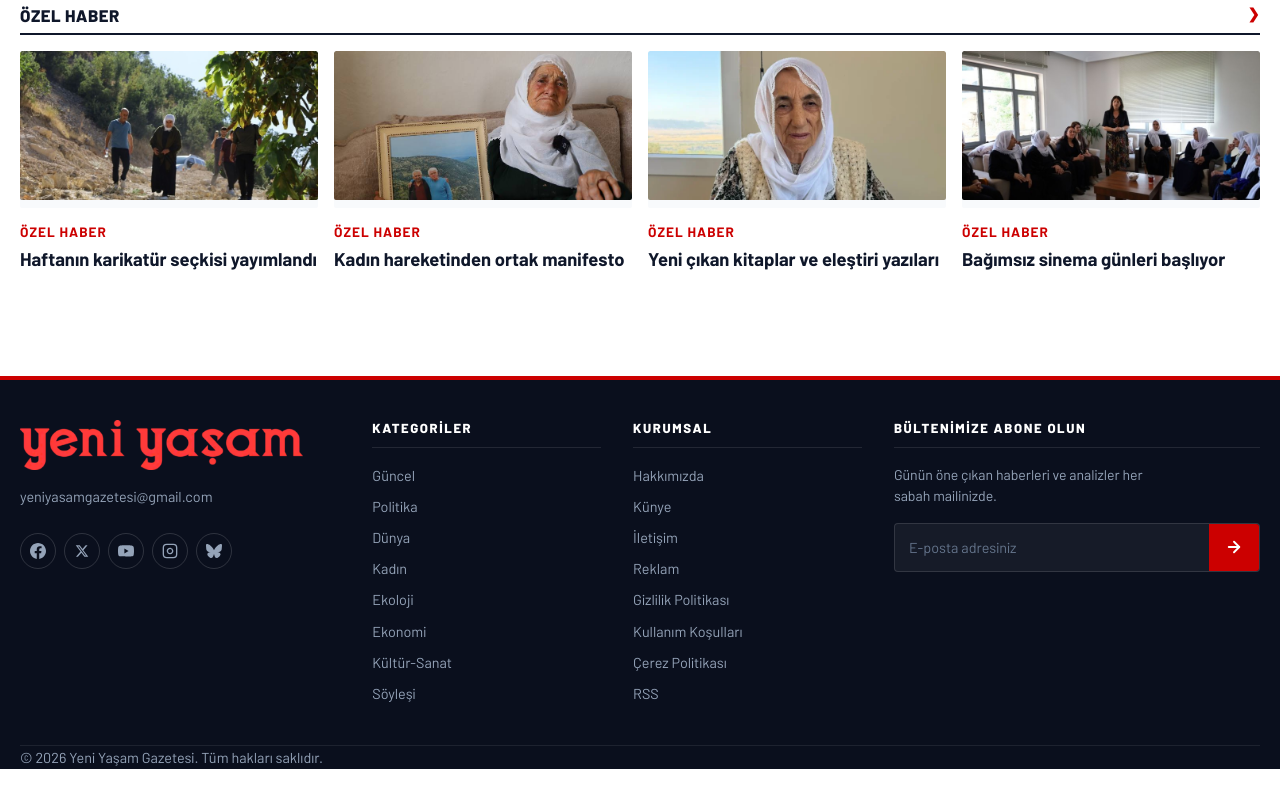
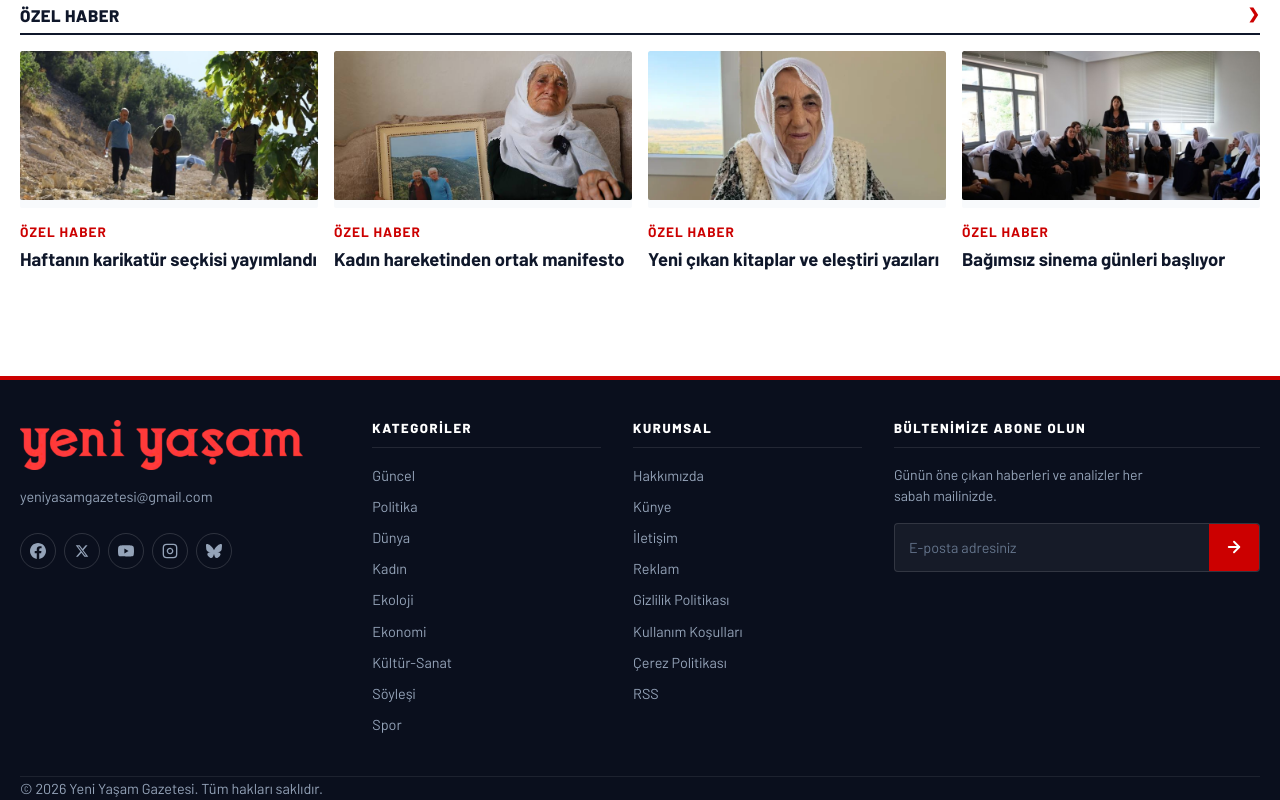
Before and after one commit to Sidilya-Gunes/yeniyasam, a Next.js app: page / in a window 1280 px wide. Shown: the part 6414-7214 px from the top of the page. Before the commit the page ends 7183 px from the top, so only its background shows below. Built offline with nearby package versions, Linux system fonts and the light colour scheme; no server answers.

Commit message:
feat: add Spor category to drawer menu list and footer links

```diff
--- a/components/Footer.tsx
+++ b/components/Footer.tsx
@@ -76,6 +76,7 @@ export default function Footer() {
               <li><Link href="/kategori/ekonomi">Ekonomi</Link></li>
               <li><Link href="/kategori/kultur-sanat">Kültür-Sanat</Link></li>
               <li><Link href="/kategori/soylesi">Söyleşi</Link></li>
+              <li><Link href="/kategori/spor">Spor</Link></li>
             </ul>
           </div>
 
--- a/components/Header.tsx
+++ b/components/Header.tsx
@@ -269,6 +269,9 @@ export default function Header() {
               <li>
                 <Link href="/kategori/panorama" onClick={closeMenu}>Panorama</Link>
               </li>
+              <li>
+                <Link href="/kategori/spor" onClick={closeMenu}>Spor</Link>
+              </li>
             </ul>
 
             <div className="nav-group nav-group-left">
```
